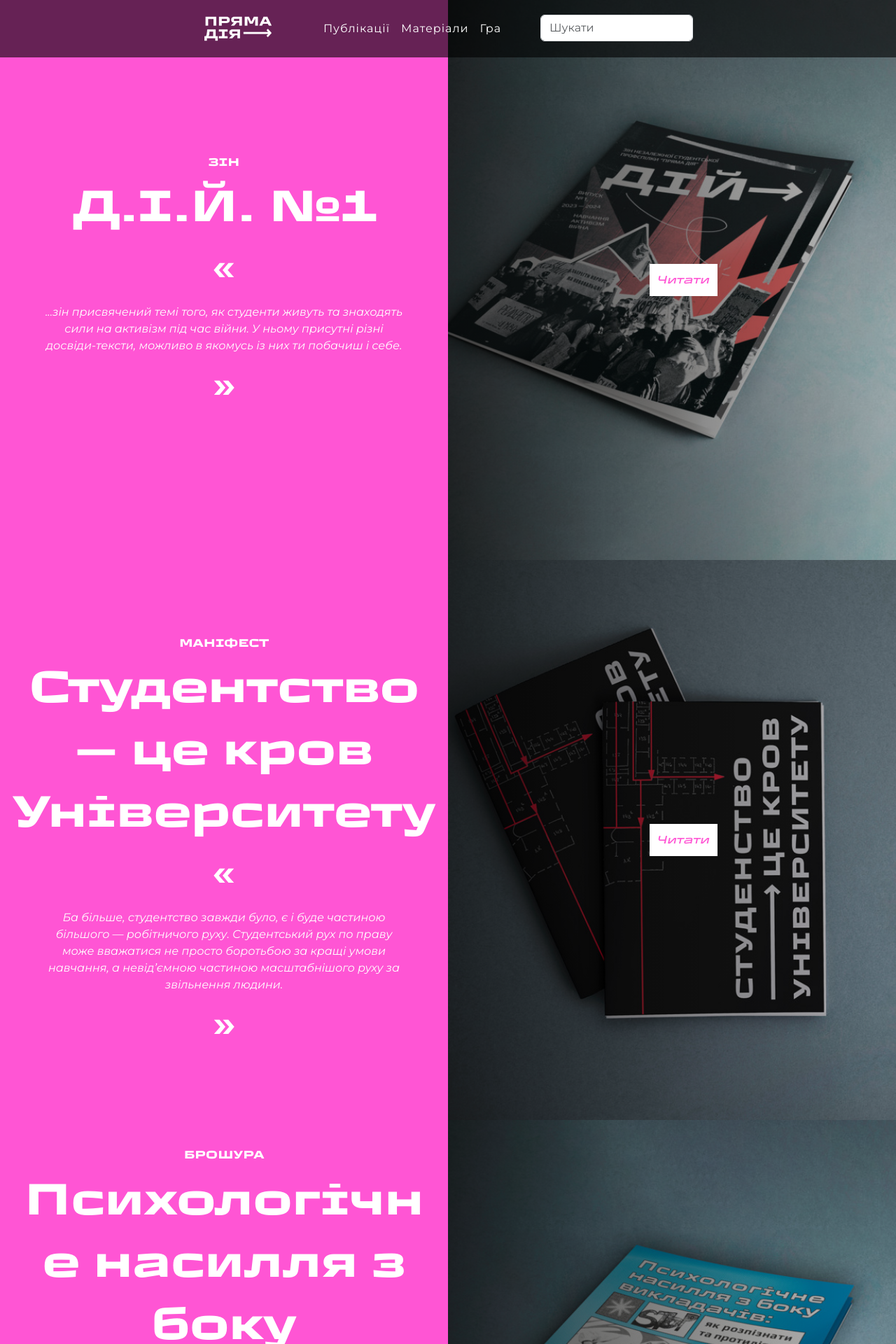
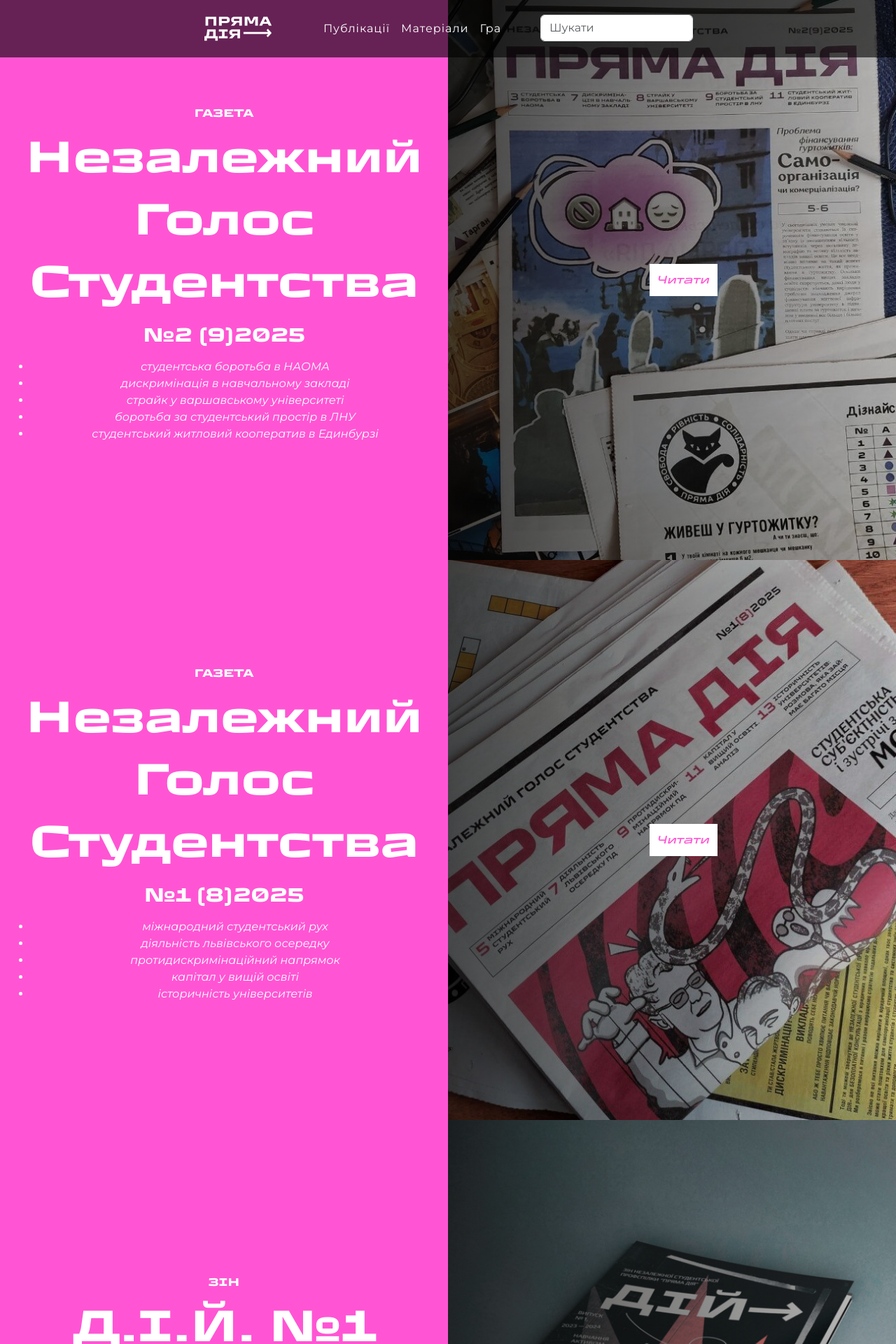
Before and after one commit to hromadianka/pd, a Django app: page /materials in a window 1280 px wide. Shown: the top 1920 px of the page at 70% size. Run offline with Django 4.2, Linux system fonts and the light colour scheme.

Commit message:
Add newspapers to be displayed on the materials page

```diff
--- a/templates/materials.html
+++ b/templates/materials.html
@@ -22,6 +22,82 @@
     <main>
 
         <div class="container-fluid ">
+
+            <div id="material-newspaper-2" class="row"
+                style="min-height: 100vh; background-color: #FF55D4;">
+                <div class="d-xl-none d-lg-none" style="height:150px;"></div>
+                <div class="col-xl-6 col-lg-6 text-center text-break my-auto" style=" color: white;">
+                    <h6 style="text-transform: uppercase;">Газета</h6>
+                    <h1 class="mb-3 meterial-name">Незалежний Голос Студентства</h1>
+                    <h3>№2 (9)2025</h3>
+                    <p class="px-5" style="font-style: italic;">
+                        <ul style="font-style: italic;">
+                            <li>студентська боротьба в НАОМА</li>
+                            <li>дискримінація в навчальному закладі</li>
+                            <li>страйк у варшавському університеті</li>
+                            <li>боротьба за студентський простір в ЛНУ</li>
+                            <li>студентський житловий кооператив в Единбурзі</li>
+                        </ul>
+                    </p>
+                </div>
+                <div class="col-xl-6 col-lg-6 p-0 text-center">
+                    <div class="bg-image h-100" style="
+                        background-image: linear-gradient(to right, rgba(0, 0, 0, 0.7), rgba(0, 0, 0, 0.2)),
+                                            url('/static/img/newspaper_2_mockup.jpg');
+                        background-color: #cccccc;
+                        background-position: center;
+                        background-repeat: no-repeat;
+                        background-size: cover;
+                        position: relative;
+                        min-height: 400px;
+                        display: flex;
+                        align-items: center;
+                      ">
+                        <a class="pd-btn-white p-2" style="position: relative; left: 45%;background-color: white;"
+                            href="{% static 'pdf/newspaper_2.pdf' %}" target="_new">
+                            Читати
+                        </a>
+                    </div>
+                </div>
+            </div>
+
+            <div id="material-newspaper-1" class="row"
+                style="min-height: 100vh; background-color: #FF55D4;">
+                <div class="d-xl-none d-lg-none" style="height:150px;"></div>
+                <div class="col-xl-6 col-lg-6 text-center text-break my-auto" style=" color: white;">
+                    <h6 style="text-transform: uppercase;">Газета</h6>
+                    <h1 class="mb-3 meterial-name">Незалежний Голос Студентства</h1>
+                    <h3>№1 (8)2025</h3>
+                    <p class="px-5" style="font-style: italic;">
+                        <ul style="font-style: italic;">
+                            <li>міжнародний студентський рух</li>
+                            <li>діяльність львівського осередку</li>
+                            <li>протидискримінаційний напрямок</li>
+                            <li>капітал у вищій освіті</li>
+                            <li>історичність університетів</li>
+                        </ul>
+                    </p>
+                </div>
+                <div class="col-xl-6 col-lg-6 p-0 text-center">
+                    <div class="bg-image h-100" style="
+                        background-image: linear-gradient(to right, rgba(0, 0, 0, 0.7), rgba(0, 0, 0, 0.2)),
+                                            url('/static/img/newspaper_1_mockup.jpg');
+                        background-color: #cccccc;
+                        background-position: center;
+                        background-repeat: no-repeat;
+                        background-size: cover;
+                        position: relative;
+                        min-height: 400px;
+                        display: flex;
+                        align-items: center;
+                      ">
+                        <a class="pd-btn-white p-2" style="position: relative; left: 45%;background-color: white;"
+                            href="{% static 'pdf/newspaper_1.pdf' %}" target="_new">
+                            Читати
+                        </a>
+                    </div>
+                </div>
+            </div>
 
             <div id="material-zine1" class="row" style="min-height: 100vh; background-color: #FF55D4;">
                 <div class="d-xl-none d-lg-none" style="height:150px;"></div>
```
Also changed, not shown: static/img/newspaper_1_mockup.jpg (added), static/img/newspaper_2_mockup.jpg (added), 2 other files.
